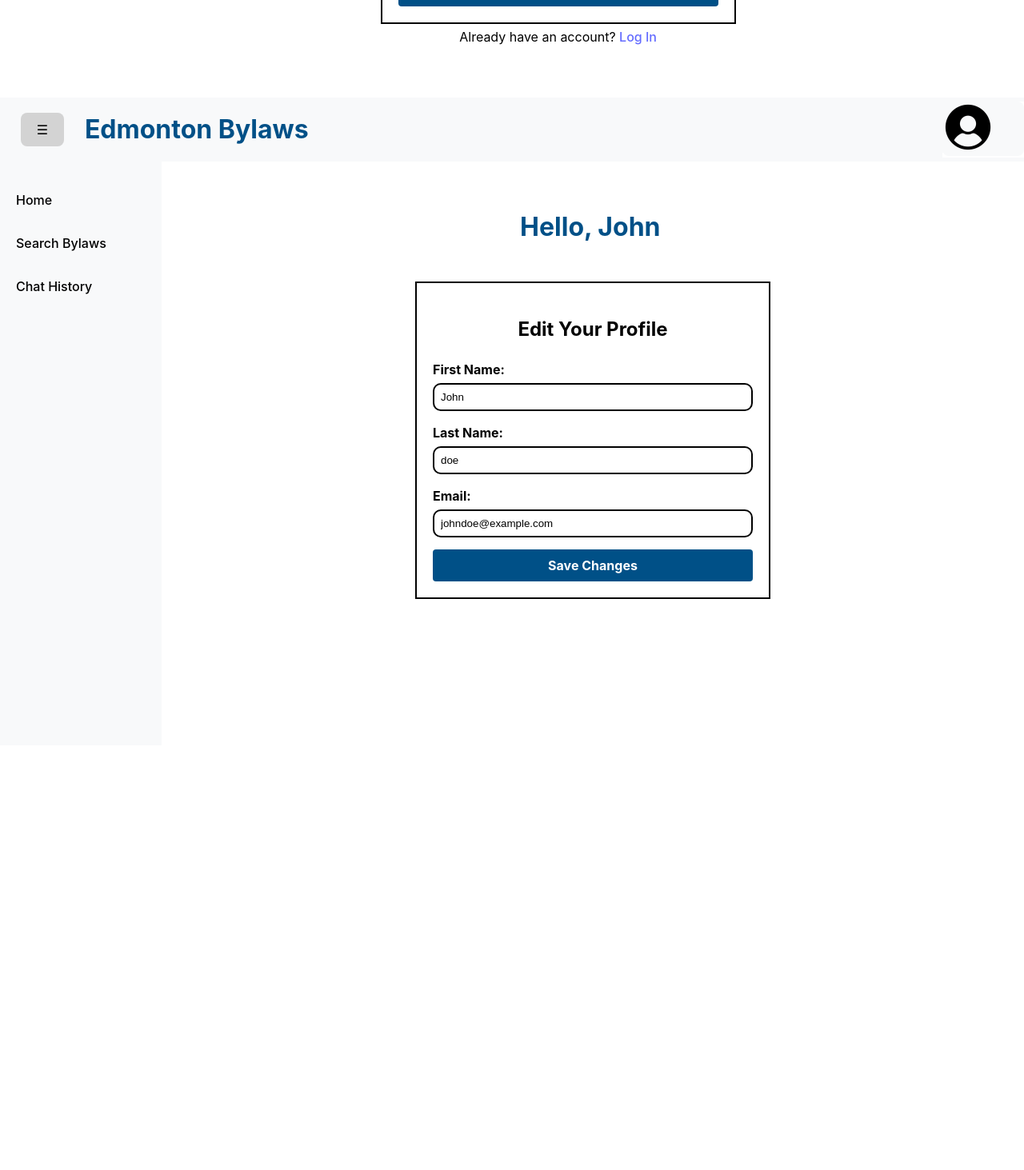
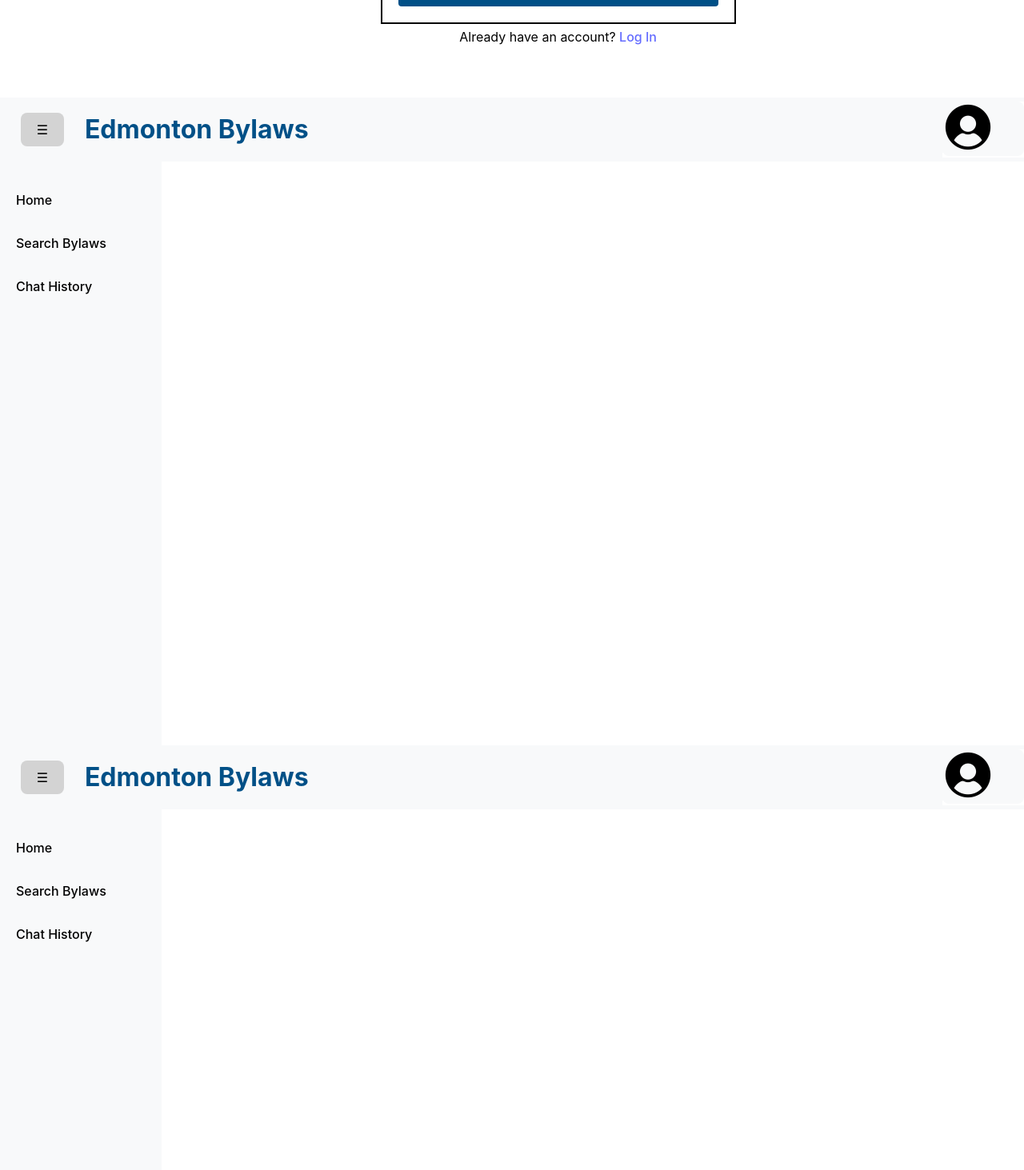
Before and after one commit to aidenj1808/edmonton-bylaw-ai-assistant, a React (Vite) app in the folder edmonton-bylaws/: page / in a window 1280 px wide. Shown: the part 687-2150 px from the top of the page at 80% size. Before the commit the page ends 1619 px from the top, so only its background shows below. Built offline with nearby package versions, Linux system fonts and the light colour scheme.

Commit message:
Page Templates

```diff
--- a/edmonton-bylaws/src/App.jsx
+++ b/edmonton-bylaws/src/App.jsx
@@ -2,6 +2,8 @@ import { useState } from 'react'
 import './App.css'
 import RegistrationPage from './features/authentication/RegistrationPage'
 import EditProfilePage from './features/authentication/EditProfilePage'
+import HomePage from './features/chatbot/HomePage'
+import SearchBylawsPage from './features/SearchBylawsPage'
 
 function App() {
   return (
@@ -9,6 +11,8 @@ function App() {
       <div className = "App">
 
         <RegistrationPage/>
+        <HomePage/>
+        <SearchBylawsPage/>
         <EditProfilePage/>
 
       </div>
--- /dev/null
+++ b/edmonton-bylaws/src/features/SearchBylawsPage.jsx
@@ -0,0 +1,30 @@
+import React, { useState } from "react";
+import './CSS/SearchBylawsPage.css'
+import Header from "./components/Header.jsx";
+import Sidebar from './components/Sidebar.jsx'
+
+const SearchBylawsPage = () => {
+    const [isSidebarOpen, setIsSidebarOpen] = useState(true);
+
+    // Toggle sidebar visibility
+    const toggleSidebar = () => {
+        setIsSidebarOpen((prev) => !prev);
+    };
+
+    return (
+        <div class ="searchbylawspage">
+            <Header toggleSidebar={toggleSidebar}/>
+
+
+            <div class='main-content' className={`main-content ${isSidebarOpen ? '' : 'sidebar-closed'}`}>
+              <Sidebar isOpen={isSidebarOpen} toggleSidebar={toggleSidebar}/>
+
+              <div class = "inner">
+
+              </div>
+            </div>
+        </div>
+      );
+};
+
+export default SearchBylawsPage;
--- /dev/null
+++ b/edmonton-bylaws/src/features/chatbot/HomePage.jsx
@@ -0,0 +1,30 @@
+import React, { useState } from "react";
+import '../CSS/HomePage.css'
+import Header from "../components/Header.jsx";
+import Sidebar from '../components/Sidebar.jsx'
+
+const HomePage = () => {
+    const [isSidebarOpen, setIsSidebarOpen] = useState(true);
+
+    // Toggle sidebar visibility
+    const toggleSidebar = () => {
+        setIsSidebarOpen((prev) => !prev);
+    };
+
+    return (
+        <div class ="homepage">
+            <Header toggleSidebar={toggleSidebar}/>
+
+
+            <div class='main-content' className={`main-content ${isSidebarOpen ? '' : 'sidebar-closed'}`}>
+              <Sidebar isOpen={isSidebarOpen} toggleSidebar={toggleSidebar}/>
+
+              <div class = "inner">
+
+              </div>
+            </div>
+        </div>
+      );
+};
+
+export default HomePage;
```
Also changed, not shown: edmonton-bylaws/src/features/CSS/HomePage.css (added), edmonton-bylaws/src/features/CSS/SearchBylawsPage.css (added), edmonton-bylaws/src/features/chatbot/chatbot-dto.js (added), edmonton-bylaws/src/features/components/ChatHistory.jsx (added).
